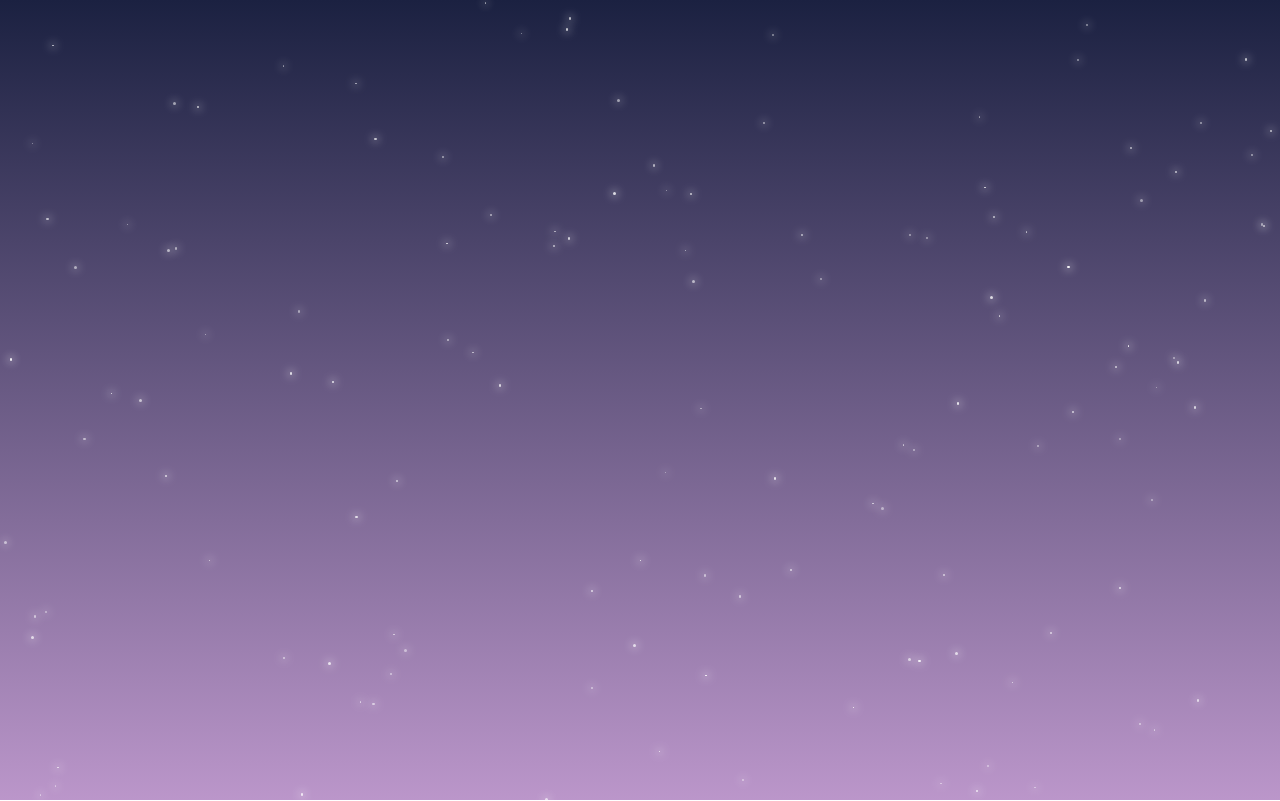
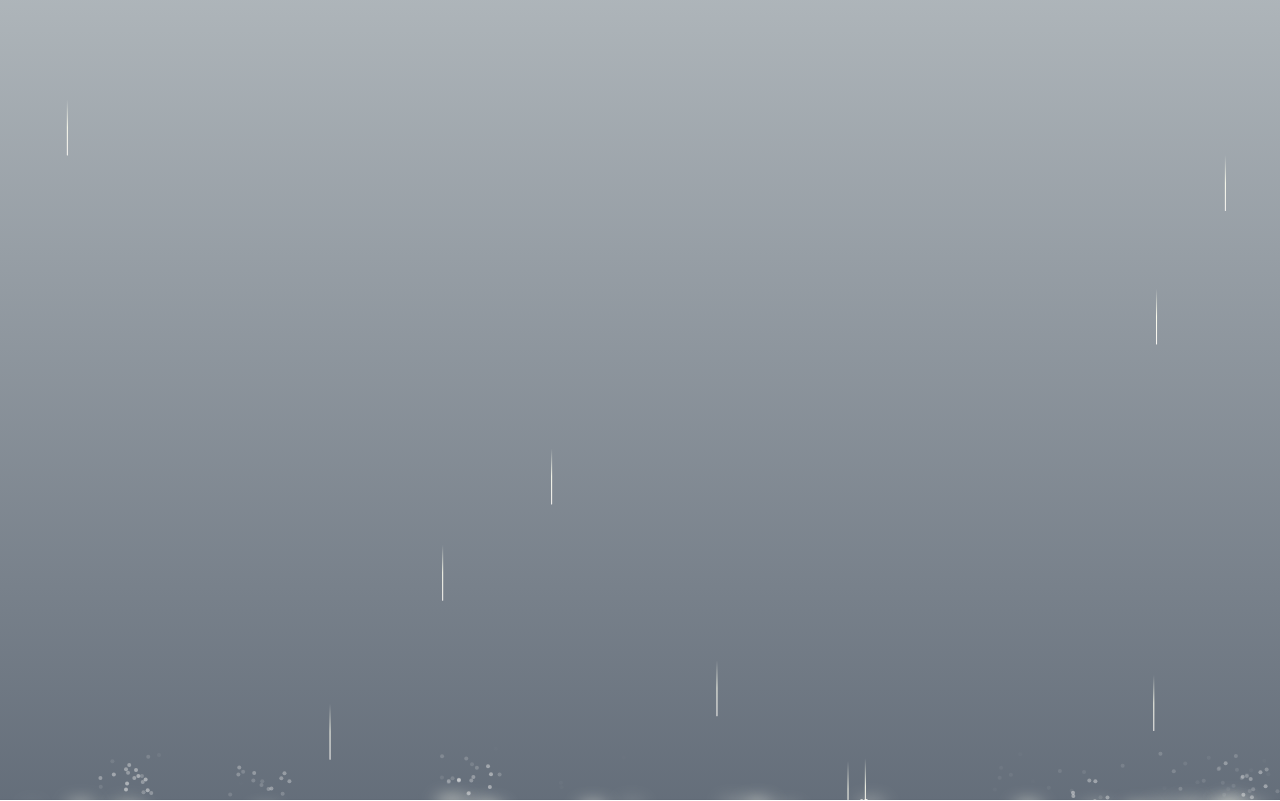
Before and after one commit to nhinhiii/weatherForecast, a React (Vite) app: page / in a window 1280 px wide. Built offline with nearby package versions, Linux system fonts and the light colour scheme; a web font is replaced by a local one.

Commit message:
Apply Acecernity UI, adjust rain and complete Rain background

```diff
--- a/package.json
+++ b/package.json
@@ -10,9 +10,13 @@
     "preview": "vite preview"
   },
   "dependencies": {
+    "@tabler/icons-react": "^3.34.1",
     "@tailwindcss/vite": "^4.1.11",
+    "clsx": "^2.1.1",
+    "motion": "^12.23.12",
     "react": "^19.1.0",
     "react-dom": "^19.1.0",
+    "tailwind-merge": "^3.3.1",
     "tailwindcss": "^4.1.11"
   },
   "devDependencies": {
--- a/src/App.jsx
+++ b/src/App.jsx
@@ -1,11 +1,12 @@
 import "./App.css";
 import NightBackground from "./backgrounds/NightBackground";
+import RainyBackground from "./backgrounds/RainyBackground";
 import SunnyBackground from "./backgrounds/SunnyBackground";
 
 function App() {
   return (
     <div>
-      <NightBackground />
+      <RainyBackground />
     </div>
   );
 }
--- /dev/null
+++ b/src/backgrounds/RainyBackground.jsx
@@ -0,0 +1,10 @@
+import React from "react";
+import { BackgroundBeamsWithCollision } from "../components/ui/background-beams-with-collision";
+
+const RainyBackground = () => {
+  return (
+    <BackgroundBeamsWithCollision className="bg-rainy"></BackgroundBeamsWithCollision>
+  );
+};
+
+export default RainyBackground;
--- /dev/null
+++ b/src/components/ui/background-beams-with-collision.jsx
@@ -0,0 +1,271 @@
+"use client";
+import { cn } from "../../lib/utils";
+import { motion, AnimatePresence } from "motion/react";
+import React, { useRef, useState, useEffect } from "react";
+
+export const BackgroundBeamsWithCollision = ({ children, className }) => {
+  const containerRef = useRef(null);
+  const parentRef = useRef(null);
+  const [beams, setBeams] = useState([]);
+
+  useEffect(() => {
+    if (typeof window != "undefined") {
+      let amountWater = Math.random() * 45 + 1;
+      const newBeams = [];
+
+      for (let i = 1; i <= amountWater; i++) {
+        let x = Math.random() * window.innerWidth + 1;
+        newBeams.push({
+          initialX: x,
+          translateX: x,
+          duration: Math.random() * 7 + 3,
+          repeatDelay: Math.random() * 8 + 1,
+          delay: Math.random() * 4 + 1,
+        });
+      }
+      setBeams(newBeams);
+    }
+  }, []);
+
+  //   const beams = [
+
+  //     {
+  //       initialX: 10,
+  //       translateX: 10,
+  //       duration: 7,
+  //       repeatDelay: 3,
+  //       delay: 2,
+  //     },
+  //     {
+  //       initialX: 600,
+  //       translateX: 600,
+  //       duration: 3,
+  //       repeatDelay: 3,
+  //       delay: 4,
+  //     },
+  //     {
+  //       initialX: 100,
+  //       translateX: 100,
+  //       duration: 7,
+  //       repeatDelay: 7,
+  //       className: "h-6",
+  //     },
+  //     {
+  //       initialX: 400,
+  //       translateX: 400,
+  //       duration: 5,
+  //       repeatDelay: 14,
+  //       delay: 4,
+  //     },
+  //     {
+  //       initialX: 800,
+  //       translateX: 800,
+  //       duration: 11,
+  //       repeatDelay: 2,
+  //       className: "h-20",
+  //     },
+  //     {
+  //       initialX: 1000,
+  //       translateX: 1000,
+  //       duration: 4,
+  //       repeatDelay: 2,
+  //       className: "h-12",
+  //     },
+  //     {
+  //       initialX: 1200,
+  //       translateX: 1200,
+  //       duration: 6,
+  //       repeatDelay: 4,
+  //       delay: 2,
+  //       className: "h-6",
+  //     },
+  //     {
+  //       initialX: 250,
+  //       translateX: 250,
+  //       duration: 8,
+  //       repeatDelay: 5,
+  //       delay: 1,
+  //       className: "h-10",
+  //     },
+  //     {
+  //       initialX: 1800,
+  //       translateX: 1800,
+  //       duration: 4,
+  //       repeatDelay: 8,
+  //       delay: 3,
+  //       className: "h-5",
+  //     },
+  //   ];
+
+  return (
+    <div
+      ref={parentRef}
+      className={cn(
+        "h-screen relative flex items-center w-full justify-center overflow-hidden",
+        // h-screen if you want bigger
+        className
+      )}
+    >
+      {beams.map((beam) => (
+        <CollisionMechanism
+          key={beam.initialX + "beam-idx"}
+          beamOptions={beam}
+          containerRef={containerRef}
+          parentRef={parentRef}
+        />
+      ))}
+      {children}
+      <div
+        ref={containerRef}
+        className="absolute bottom-0 bg-neutral-100 w-full inset-x-0 pointer-events-none"
+        style={{
+          boxShadow:
+            "0 0 24px rgba(34, 42, 53, 0.06), 0 1px 1px rgba(0, 0, 0, 0.05), 0 0 0 1px rgba(34, 42, 53, 0.04), 0 0 4px rgba(34, 42, 53, 0.08), 0 16px 68px rgba(47, 48, 55, 0.05), 0 1px 0 rgba(255, 255, 255, 0.1) inset",
+        }}
+      ></div>
+    </div>
+  );
+};
+
+const CollisionMechanism = React.forwardRef(
+  ({ parentRef, containerRef, beamOptions = {} }, ref) => {
+    const beamRef = useRef(null);
+    const [collision, setCollision] = useState({
+      detected: false,
+      coordinates: null,
+    });
+    const [beamKey, setBeamKey] = useState(0);
+    const [cycleCollisionDetected, setCycleCollisionDetected] = useState(false);
+
+    useEffect(() => {
+      const checkCollision = () => {
+        if (
+          beamRef.current &&
+          containerRef.current &&
+          parentRef.current &&
+          !cycleCollisionDetected
+        ) {
+          const beamRect = beamRef.current.getBoundingClientRect();
+          const containerRect = containerRef.current.getBoundingClientRect();
+          const parentRect = parentRef.current.getBoundingClientRect();
+
+          if (beamRect.bottom >= containerRect.top) {
+            const relativeX =
+              beamRect.left - parentRect.left + beamRect.width / 2;
+            const relativeY = beamRect.bottom - parentRect.top;
+
+            setCollision({
+              detected: true,
+              coordinates: {
+                x: relativeX,
+                y: relativeY,
+              },
+            });
+            setCycleCollisionDetected(true);
+          }
+        }
+      };
+
+      const animationInterval = setInterval(checkCollision, 50);
+
+      return () => clearInterval(animationInterval);
+    }, [cycleCollisionDetected, containerRef]);
+
+    useEffect(() => {
+      if (collision.detected && collision.coordinates) {
+        setTimeout(() => {
+          setCollision({ detected: false, coordinates: null });
+          setCycleCollisionDetected(false);
+        }, 2000);
+
+        setTimeout(() => {
+          setBeamKey((prevKey) => prevKey + 1);
+        }, 2000);
+      }
+    }, [collision]);
+
+    return (
+      <>
+        <motion.div
+          key={beamKey}
+          ref={beamRef}
+          animate="animate"
+          initial={{
+            translateY: beamOptions.initialY || "-200px",
+            translateX: beamOptions.initialX || "0px",
+            rotate: beamOptions.rotate || 0,
+          }}
+          variants={{
+            animate: {
+              translateY: beamOptions.translateY || "1800px",
+              translateX: beamOptions.translateX || "0px",
+              rotate: beamOptions.rotate || 0,
+            },
+          }}
+          transition={{
+            duration: beamOptions.duration || 8,
+            repeat: Infinity,
+            repeatType: "loop",
+            ease: "linear",
+            delay: beamOptions.delay || 0,
+            repeatDelay: beamOptions.repeatDelay || 0,
+          }}
+          className={cn(
+            "absolute left-0 top-20 m-auto h-14 w-px rounded-full bg-gradient-to-t from-[#FAF7F3] via-[#FFFFF0] to-transparent",
+            beamOptions.className
+          )}
+        />
+        <AnimatePresence>
+          {collision.detected && collision.coordinates && (
+            <Explosion
+              key={`${collision.coordinates.x}-${collision.coordinates.y}`}
+              className=""
+              style={{
+                left: `${collision.coordinates.x}px`,
+                top: `${collision.coordinates.y}px`,
+                transform: "translate(-50%, -50%)",
+              }}
+            />
+          )}
+        </AnimatePresence>
+      </>
+    );
+  }
+);
+
+CollisionMechanism.displayName = "CollisionMechanism";
+
+const Explosion = ({ ...props }) => {
+  const spans = Array.from({ length: 20 }, (_, index) => ({
+    id: index,
+    initialX: 0,
+    initialY: 0,
+    directionX: Math.floor(Math.random() * 80 - 40),
+    directionY: Math.floor(Math.random() * -50 - 10),
+  }));
+
+  return (
+    <div {...props} className={cn("absolute z-50 h-2 w-2", props.className)}>
+      <motion.div
+        initial={{ opacity: 0 }}
+        animate={{ opacity: 1 }}
+        exit={{ opacity: 0 }}
+        transition={{ duration: 1.5, ease: "easeOut" }}
+        className="absolute -inset-x-10 top-0 m-auto h-2 w-10 rounded-full bg-gradient-to-r from-transparent via-[#FFFFF0] to-transparent blur-sm"
+      ></motion.div>
+      {spans.map((span) => (
+        <motion.span
+          key={span.id}
+          initial={{ x: span.initialX, y: span.initialY, opacity: 1 }}
+          animate={{
+            x: span.directionX,
+            y: span.directionY,
+            opacity: 0,
+          }}
+          transition={{ duration: Math.random() * 1.0 + 0.5, ease: "easeOut" }}
+          className="absolute h-1 w-1 rounded-full bg-gradient-to-b from-[#FAF7F3] to-[#FFFFFF]"
+        />
+      ))}
+    </div>
+  );
+};
--- /dev/null
+++ b/src/lib/utils.js
@@ -0,0 +1,6 @@
+import { clsx } from "clsx";
+import { twMerge } from "tailwind-merge";
+
+export function cn(...inputs) {
+  return twMerge(clsx(inputs));
+}
```
Also changed, not shown: 1 other file (tests, documents, lock files or other folders).
